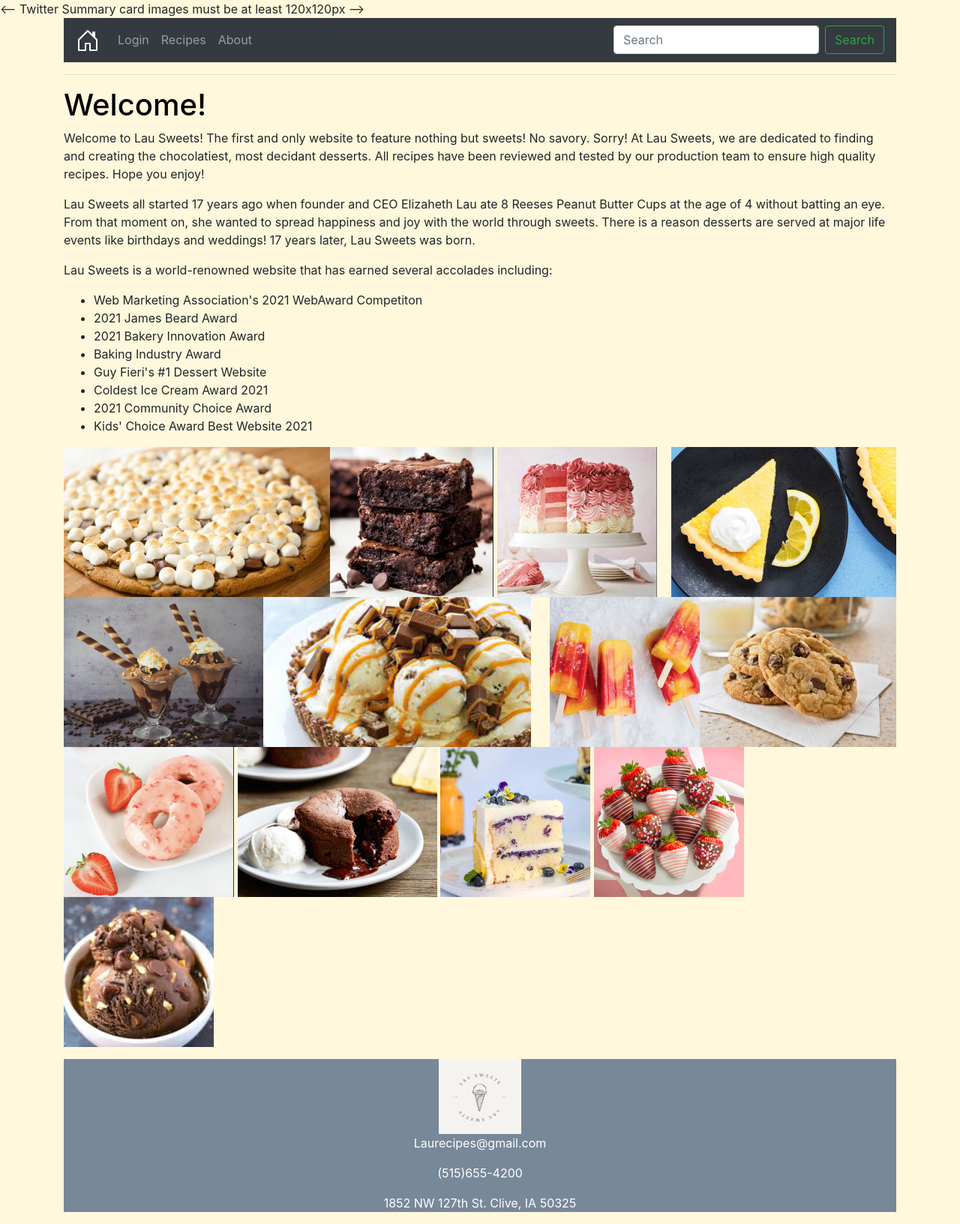
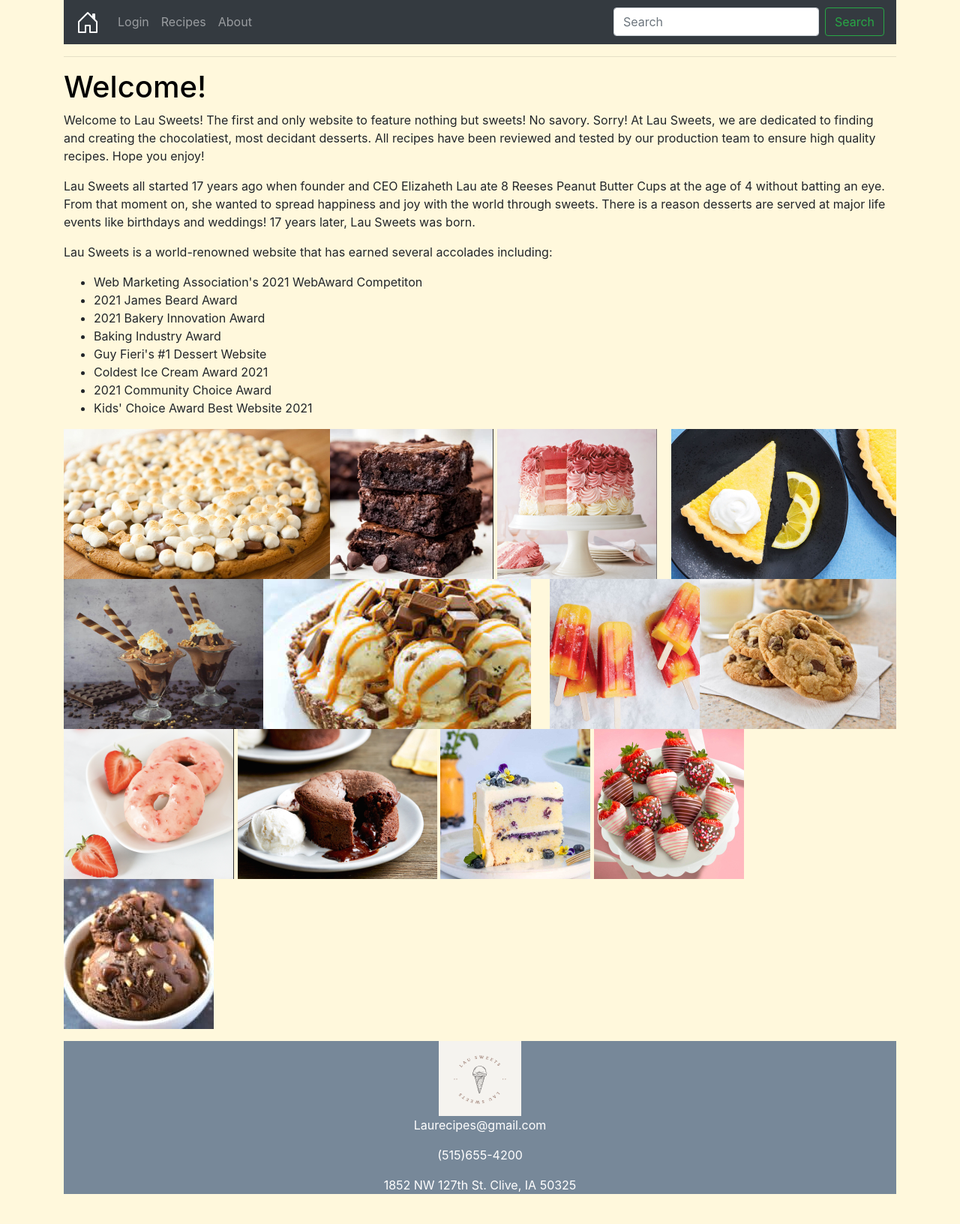
Before and after one commit to lizlau7/recipe_project, a Flask app: page /about in a window 1280 px wide. Shown: the whole page at 75% size. After the commit the page ends 1592 px from the top, so only its background shows below. Run offline with Flask 2, Linux system fonts and the light colour scheme; some libraries are stand-ins or nearby versions.

Commit message:
delete twitter note

```diff
--- a/templates/base.html
+++ b/templates/base.html
@@ -18,7 +18,6 @@
 <meta name="twitter:title" content="Lauproject.me">
 <meta name="twitter:description" content="Lau Sweets Recipes">
 <meta name="twitter:creator" content="@author_handle">
-<-- Twitter Summary card images must be at least 120x120px -->
 <meta name="twitter:image" content="http://www.example.com/static/logo.png">
 
 <!-- Open Graph data -->
```
